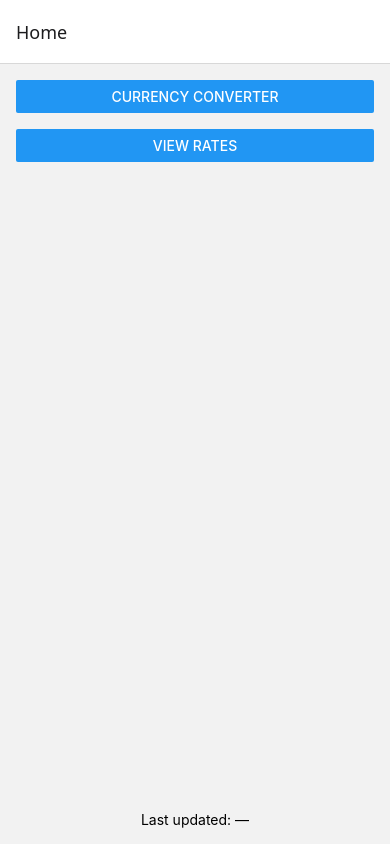
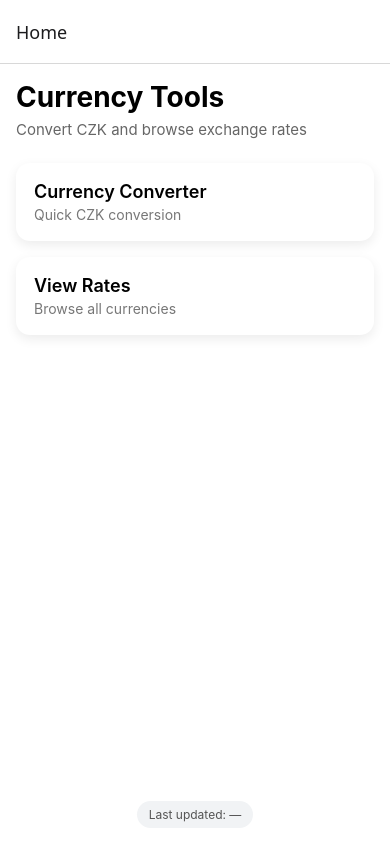
Before and after one commit to hrdyjan1/cnb-convertor, a React Native app: screen /Home in a window 390 px wide. Built offline with nearby package versions, Linux system fonts and the light colour scheme; no server answers.

Commit message:
feat: [CNB-8] enhanced UI components and screens with styled-components

```diff
--- a/package.json
+++ b/package.json
@@ -21,6 +21,7 @@
     "react-native": "0.81.5",
     "react-native-safe-area-context": "^5.6.2",
     "react-native-screens": "~4.16.0",
+    "styled-components": "^6.3.9",
     "valibot": "^1.2.0"
   },
   "devDependencies": {
--- a/src/components/BaseScreen.tsx
+++ b/src/components/BaseScreen.tsx
@@ -1,43 +1,62 @@
 import type { PropsWithChildren } from 'react';
-import { type StyleProp, StyleSheet, Text, type ViewStyle } from 'react-native';
+import { ActivityIndicator } from 'react-native';
 import { SafeAreaView } from 'react-native-safe-area-context';
+import styled from 'styled-components/native';
 
 interface BaseScreenProps extends PropsWithChildren {
   isLoading?: boolean;
   loadingText?: string;
-  error?: unknown;
-  containerStyle?: StyleProp<ViewStyle>;
+  error?: Error | null;
 }
+
+const Container = styled(SafeAreaView)`
+  flex: 1;
+  padding: 16px;
+  background-color: #fff;
+`;
+
+const Centered = styled.View`
+  flex: 1;
+  justify-content: center;
+  align-items: center;
+`;
+
+const LoadingText = styled.Text`
+  margin-top: 12px;
+  font-size: 14px;
+  color: #666;
+`;
+
+const ErrorText = styled.Text`
+  color: #d00;
+  font-size: 15px;
+  text-align: center;
+`;
 
 function BaseScreen({
   error,
   children,
   isLoading,
   loadingText = 'Loading...',
-  containerStyle,
 }: BaseScreenProps) {
-  if (isLoading) {
-    return <Text>{loadingText}</Text>;
-  }
-
-  if (error) {
-    return (
-      <Text style={styles.redText}>
-        {error instanceof Error ? error.message : 'Unknown error'}
-      </Text>
-    );
-  }
-
   return (
-    <SafeAreaView edges={['bottom']} style={[styles.container, containerStyle]}>
-      {children}
-    </SafeAreaView>
+    <Container edges={['bottom']}>
+      {isLoading ? (
+        <Centered>
+          <ActivityIndicator size="large" />
+          <LoadingText>{loadingText}</LoadingText>
+        </Centered>
+      ) : error ? (
+        <Centered>
+          <ErrorText>
+            {error instanceof Error ? error.message : 'Unknown error'}
+          </ErrorText>
+        </Centered>
+      ) : (
+        children
+      )}
+    </Container>
   );
 }
 
-const styles = StyleSheet.create({
-  container: { flex: 1, padding: 16 },
-  redText: { color: 'red' },
-});
-
 export { BaseScreen };
--- /dev/null
+++ b/src/components/FeatureCard.tsx
@@ -0,0 +1,47 @@
+import type { PressableStateCallbackType } from 'react-native';
+import styled from 'styled-components/native';
+
+interface FeatureCardProps {
+  title: string;
+  subtitle: string;
+  onPress: () => void;
+}
+
+const CardPressable = styled.Pressable`
+  background-color: white;
+  padding: 18px;
+  border-radius: 14px;
+
+  shadow-color: #000;
+  shadow-opacity: 0.08;
+  shadow-radius: 12px;
+  shadow-offset: 0px 4px;
+
+  elevation: 3;
+`;
+
+const CardTitle = styled.Text`
+  font-size: 18px;
+  font-weight: 600;
+`;
+
+const CardSubtitle = styled.Text`
+  margin-top: 4px;
+  color: #777;
+`;
+
+function FeatureCard({ title, subtitle, onPress }: FeatureCardProps) {
+  const style = ({ pressed }: PressableStateCallbackType) => ({
+    opacity: pressed ? 0.7 : 1,
+    transform: [{ scale: pressed ? 0.98 : 1 }],
+  });
+
+  return (
+    <CardPressable onPress={onPress} style={style}>
+      <CardTitle>{title}</CardTitle>
+      <CardSubtitle>{subtitle}</CardSubtitle>
+    </CardPressable>
+  );
+}
+
+export { FeatureCard };
--- a/src/components/LastUpdatedLabel.tsx
+++ b/src/components/LastUpdatedLabel.tsx
@@ -1,19 +1,36 @@
-import { StyleSheet, Text } from 'react-native';
+import styled from 'styled-components/native';
 import { getLastUpdatedLabel } from '../utils/getLastUpdatedLabel';
+
+const Container = styled.View`
+  align-self: center;
+  background-color: #f1f3f5;
+  padding: 6px 12px;
+  border-radius: 999px;
+`;
+
+const TextLabel = styled.Text`
+  font-size: 12px;
+  color: #555;
+`;
+
+const Spacer = styled.View`
+  height: 10px;
+`;
 
 interface LastUpdatedLabelProps {
   updatedAt: number;
 }
 
 function LastUpdatedLabel({ updatedAt }: LastUpdatedLabelProps) {
-  const lastUpdatedLabel = getLastUpdatedLabel(updatedAt);
-  return <Text style={styles.lastUpdated}>{lastUpdatedLabel}</Text>;
+  const label = getLastUpdatedLabel(updatedAt);
+  return (
+    <>
+      <Spacer />
+      <Container>
+        <TextLabel>{label}</TextLabel>
+      </Container>
+    </>
+  );
 }
 
-const styles = StyleSheet.create({
-  lastUpdated: {
-    textAlign: 'center',
-  },
-});
-
 export { LastUpdatedLabel };
--- a/src/screens/ConvertScreen.tsx
+++ b/src/screens/ConvertScreen.tsx
@@ -1,15 +1,74 @@
 import { Picker } from '@react-native-picker/picker';
 import { useState } from 'react';
-import { StyleSheet, Text, TextInput, View } from 'react-native';
+import styled from 'styled-components/native';
 import { BaseScreen } from '../components/BaseScreen';
 import { LastUpdatedLabel } from '../components/LastUpdatedLabel';
 import { useCnbRates } from '../features/finance/hooks/useCnbRates';
 import { useCurrencyConversion } from '../features/finance/hooks/useCurrencyConversion';
 import { formatCurrency } from '../utils/formatCurrency';
 
+const Content = styled.View`
+  flex: 1;
+`;
+
+const Section = styled.View`
+  margin-bottom: 18px;
+`;
+
+const InputRow = styled.View`
+  flex-direction: row;
+  align-items: center;
+  border-width: 1px;
+  border-color: #ddd;
+  border-radius: 10px;
+  overflow: hidden;
+`;
+
+const AmountInput = styled.TextInput`
+  flex: 1;
+  padding: 14px;
+  font-size: 16px;
+`;
+
+const CurrencySuffix = styled.View`
+  padding: 8px;
+`;
+
+const CurrencyText = styled.Text`
+  font-weight: 600;
+  color: #444;
+`;
+
+const PickerWrapper = styled.View`
+  border-width: 1px;
+  border-color: #ddd;
+  border-radius: 10px;
+  overflow: hidden;
+`;
+
+const Result = styled.Text`
+  font-size: 32px;
+  font-weight: 700;
+  text-align: center;
+  margin-top: 20px;
+`;
+
+const ErrorBox = styled.View`
+  background-color: #ffe5e5;
+  padding: 12px;
+  border-radius: 10px;
+  margin-top: 12px;
+`;
+
+const ErrorText = styled.Text`
+  color: #c00;
+  text-align: center;
+`;
+
 function ConvertScreen() {
   const [czk, setCzk] = useState('');
   const [currency, setCurrency] = useState('EUR');
+
   const {
     data: ratesData,
     dataUpdatedAt,
@@ -21,16 +80,13 @@ function ConvertScreen() {
     useCurrencyConversion(czk, currency, ratesData?.rates ?? []);
 
   return (
-    <BaseScreen
-      error={ratesError}
-      isLoading={isRatesLoading || !ratesData}
-      containerStyle={styles.container}
-    >
-      <View>
-        <TextInput
+    <BaseScreen error={ratesError} isLoading={isRatesLoading || !ratesData}>
+      <Content>
+        <Section>
+          <InputRow>
+            <AmountInput
               value={czk}
               returnKeyType="go"
-          style={styles.input}
               onChangeText={setCzk}
               textContentType="none"
               keyboardType="numeric"
@@ -38,7 +94,14 @@ function ConvertScreen() {
               accessibilityLabel="Amount in CZK"
               accessibilityHint="Enter the amount in CZK to convert to the selected currency"
             />
+            <CurrencySuffix>
+              <CurrencyText>CZK</CurrencyText>
+            </CurrencySuffix>
+          </InputRow>
+        </Section>
 
+        <Section>
+          <PickerWrapper>
             <Picker
               accessibilityLabel="Currency select"
               accessibilityHint="Select the currency to convert to"
@@ -53,37 +116,23 @@ function ConvertScreen() {
                 />
               ))}
             </Picker>
+          </PickerWrapper>
+        </Section>
 
         {conversionResult !== null && (
-          <Text style={styles.result}>
-            {formatCurrency(conversionResult, currency)}
-          </Text>
+          <Result>{formatCurrency(conversionResult, currency)}</Result>
         )}
 
-        {conversionError && <Text style={styles.error}>{conversionError}</Text>}
-      </View>
+        {conversionError && (
+          <ErrorBox>
+            <ErrorText>{conversionError}</ErrorText>
+          </ErrorBox>
+        )}
+      </Content>
 
       <LastUpdatedLabel updatedAt={dataUpdatedAt} />
     </BaseScreen>
   );
 }
 
-const styles = StyleSheet.create({
-  container: {
-    justifyContent: 'space-between',
-  },
-  input: {
-    borderWidth: 1,
-    padding: 10,
-    borderRadius: 6,
-  },
-  result: {
-    textAlign: 'center',
-  },
-  error: {
-    textAlign: 'center',
-    color: 'red',
-  },
-});
-
 export { ConvertScreen };
--- a/src/screens/HomeScreen.tsx
+++ b/src/screens/HomeScreen.tsx
@@ -1,40 +1,58 @@
 import { useNavigation } from '@react-navigation/native';
-import { Button, StyleSheet, View } from 'react-native';
+import styled from 'styled-components/native';
 import { BaseScreen } from '../components/BaseScreen';
+import { FeatureCard } from '../components/FeatureCard';
 import { LastUpdatedLabel } from '../components/LastUpdatedLabel';
 import { useCnbRates } from '../features/finance/hooks/useCnbRates';
+
+const Content = styled.View`
+  flex: 1;
+`;
+
+const Header = styled.Text`
+  font-size: 28px;
+  font-weight: 700;
+  margin-bottom: 6px;
+`;
+
+const Subheader = styled.Text`
+  font-size: 15px;
+  color: #666;
+  margin-bottom: 24px;
+`;
+
+const Cards = styled.View`
+  gap: 16px;
+`;
 
 function HomeScreen() {
   const navigation = useNavigation();
   const { dataUpdatedAt } = useCnbRates();
 
-  const handleConverterPress = () => {
-    navigation.navigate('Converter');
-  };
+  return (
+    <BaseScreen>
+      <Content>
+        <Header>Currency Tools</Header>
+        <Subheader>Convert CZK and browse exchange rates</Subheader>
 
-  const handleRatesPress = () => {
-    navigation.navigate('Rates');
-  };
+        <Cards>
+          <FeatureCard
+            title="Currency Converter"
+            subtitle="Quick CZK conversion"
+            onPress={() => navigation.navigate('Converter')}
+          />
 
-  return (
-    <BaseScreen containerStyle={styles.container}>
-      <View style={styles.buttonsContainer}>
-        <Button title="Currency Converter" onPress={handleConverterPress} />
-        <Button title="View Rates" onPress={handleRatesPress} />
-      </View>
+          <FeatureCard
+            title="View Rates"
+            subtitle="Browse all currencies"
+            onPress={() => navigation.navigate('Rates')}
+          />
+        </Cards>
+      </Content>
 
       <LastUpdatedLabel updatedAt={dataUpdatedAt} />
     </BaseScreen>
   );
 }
 
-const styles = StyleSheet.create({
-  container: {
-    justifyContent: 'space-between',
-  },
-  buttonsContainer: {
-    gap: 16,
-  },
-});
-
 export { HomeScreen };
--- a/src/screens/RatesScreen.tsx
+++ b/src/screens/RatesScreen.tsx
@@ -1,60 +1,80 @@
-import { FlatList, StyleSheet, Text, View } from 'react-native';
+import { FlatList } from 'react-native';
+import styled from 'styled-components/native';
 import { BaseScreen } from '../components/BaseScreen';
 import { LastUpdatedLabel } from '../components/LastUpdatedLabel';
 import { useCnbRates } from '../features/finance/hooks/useCnbRates';
-import type { Rate } from '../features/finance/types';
+
+const Content = styled.View`
+  flex: 1;
+`;
+
+const ItemCard = styled.View`
+  flex-direction: row;
+  padding: 14px;
+  border-radius: 12px;
+  background-color: #fff;
+  margin-bottom: 10px;
+
+  shadow-color: #000;
+  shadow-opacity: 0.05;
+  shadow-radius: 6px;
+  shadow-offset: 0px 2px;
+
+  elevation: 1;
+`;
+
+const Code = styled.Text`
+  flex: 1.2;
+  font-size: 12px;
+  font-weight: 700;
+`;
+
+const Country = styled.Text`
+  flex: 1;
+  font-size: 12px;
+  text-align: center;
+  color: #666;
+`;
+
+const Amount = styled.Text`
+  flex: 1.8;
+  font-size: 12px;
+  text-align: right;
+  font-weight: 600;
+`;
 
 function RatesScreen() {
-  const { data, error, isLoading, dataUpdatedAt, refetch } = useCnbRates();
-
-  const renderItem = ({ item }: { item: Rate }) => {
-    return (
-      <View style={styles.item}>
-        <Text style={styles.code}>
-          {item.code} ({item.currency})
-        </Text>
-
-        <Text style={styles.country}>{item.country}</Text>
-
-        <Text style={styles.amount}>
-          {item.amount} ~ {item.rate.toFixed(2)} CZK
-        </Text>
-      </View>
-    );
-  };
+  const { data, error, isFetching, isLoading, dataUpdatedAt, refetch } =
+    useCnbRates();
 
   return (
-    <BaseScreen
-      error={error}
-      isLoading={isLoading}
-      containerStyle={styles.container}
-    >
-      <FlatList
-        onRefresh={refetch}
-        refreshing={isLoading}
-        renderItem={renderItem}
-        data={data?.rates ?? []}
-        showsVerticalScrollIndicator={false}
-      />
+    <BaseScreen error={error} isLoading={isLoading}>
+      <Content>
+        <FlatList
+          data={data?.rates ?? []}
+          keyExtractor={(item) => item.code}
+          onRefresh={refetch}
+          refreshing={isFetching}
+          showsVerticalScrollIndicator={false}
+          renderItem={({ item }) => (
+            <ItemCard>
+              <Code numberOfLines={1}>
+                {item.code} ({item.currency})
+              </Code>
+
+              <Country numberOfLines={1}>{item.country}</Country>
+
+              <Amount numberOfLines={1}>
+                {item.amount} ~ {item.rate.toFixed(2)} CZK
+              </Amount>
+            </ItemCard>
+          )}
+        />
+      </Content>
+
       <LastUpdatedLabel updatedAt={dataUpdatedAt} />
     </BaseScreen>
   );
 }
 
-const styles = StyleSheet.create({
-  container: {
-    paddingTop: 0,
-    justifyContent: 'space-between',
-  },
-  code: { flex: 1 },
-  country: { flex: 1, textAlign: 'center' },
-  amount: { flex: 1, textAlign: 'right' },
-  item: {
-    flexDirection: 'row',
-    paddingVertical: 8,
-    borderBottomWidth: 1,
-    borderColor: '#eee',
-  },
-});
-
 export { RatesScreen };
```
Also changed, not shown: 1 other file (tests, documents, lock files or other folders). Lines whose indentation alone changed are shown as unchanged.
